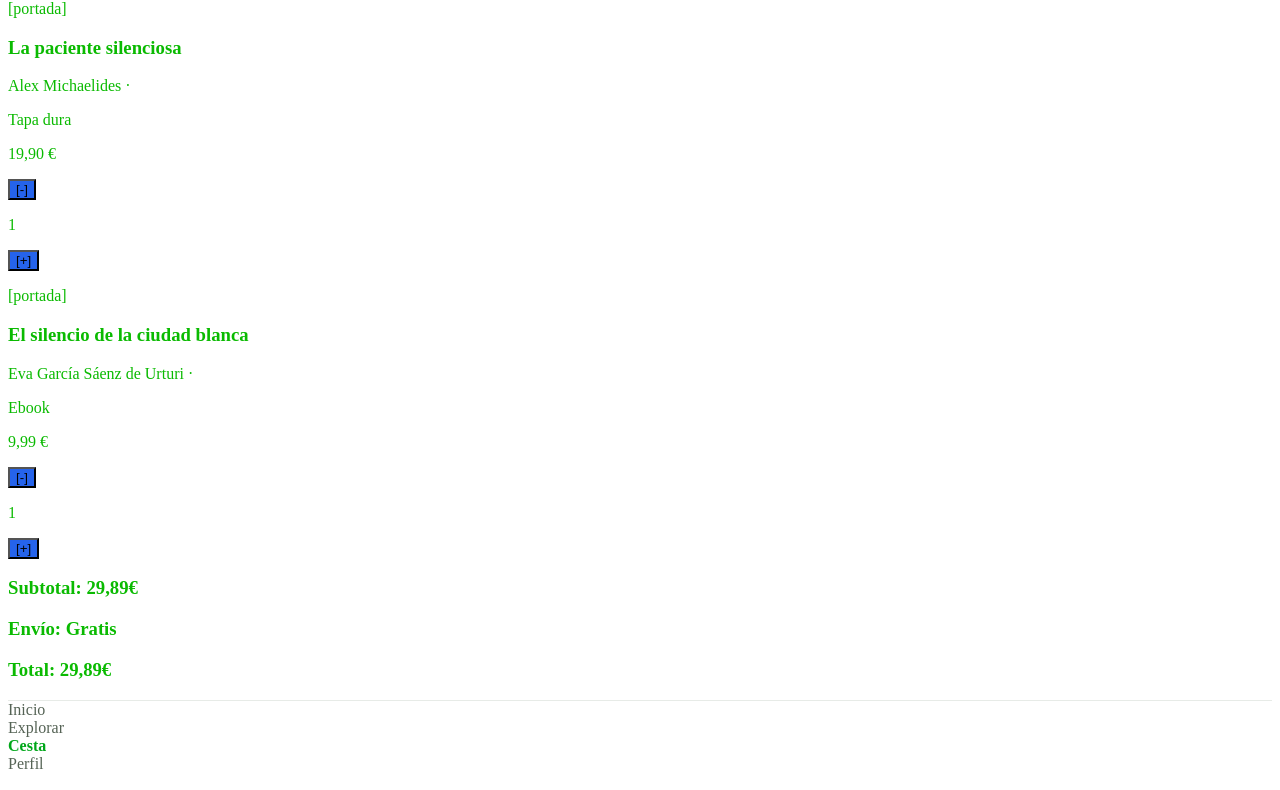
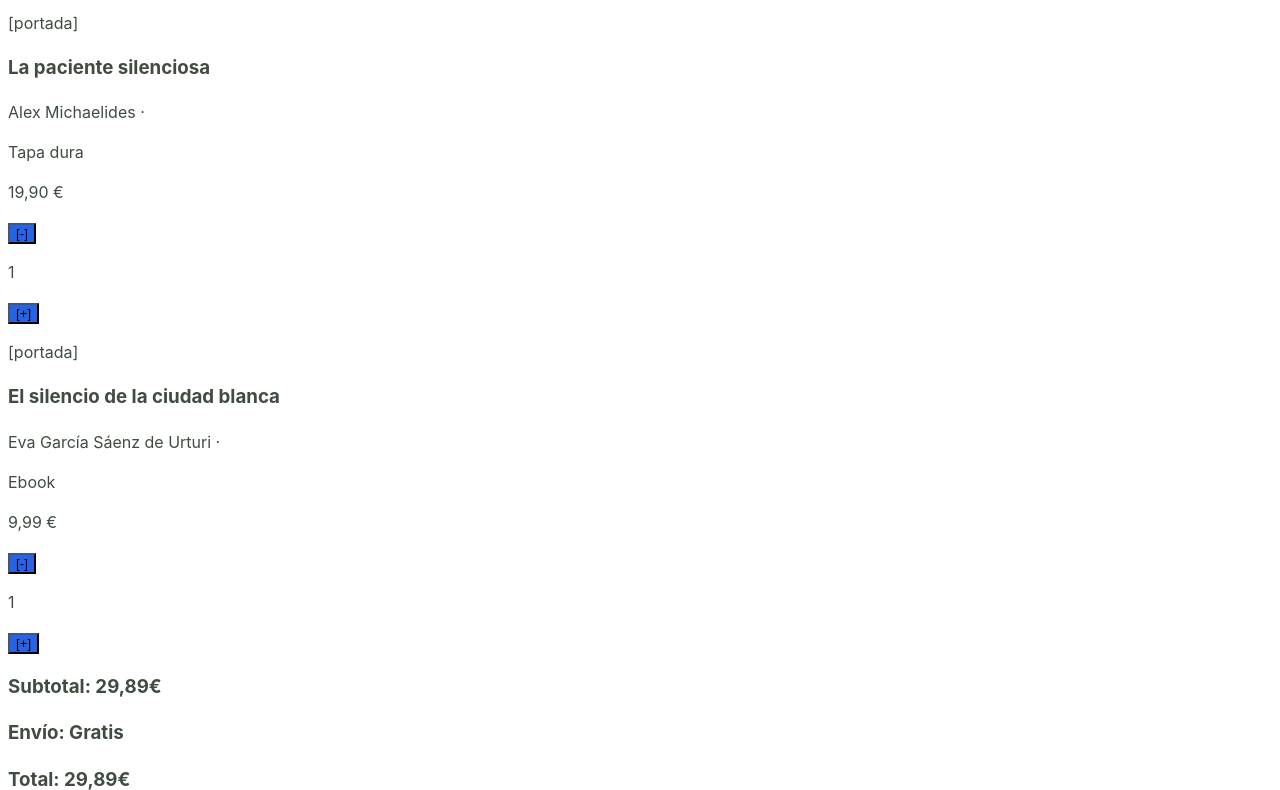
Before and after one commit to HugoBarFer/LaTrastienda_BarceloHugo, a plain HTML site: page trastienda-ud4/carrito.html in a window 1280 px wide. Shown: the part 80-870 px from the top of the page. Drawn offline with Linux system fonts and the light colour scheme.

Commit message:
(4.1_05) ejercicio de tipografía, unidades y compatibilidad completado

```diff
--- a/trastienda-ud4/css/estilos.css
+++ b/trastienda-ud4/css/estilos.css
@@ -30,12 +30,25 @@
     --brand:          var(--color-primary-500);
     --bg-surface:     #ffffff;
 
+    --font-body: 'Inter', system-ui, sans-serif;
+    --font-display: 'Plus Jakarta Sans', system-ui, sans-serif;
+
+    --text-xs:   0.75rem;   /* Caption (12 px) */
+    --text-sm:   0.875rem;  /* Body Small (14 px) */
+    --text-base: 1rem;      /* Body (16 px) */
+    --text-lg:   1.125rem;  /* H3 (18 px) */
+    --text-xl:   1.25rem;   /* H2 (20 px) */
+    --text-2xl:  1.5rem;    /* H1 (24 px) */
+    --text-3xl:  1.875rem;  /* Display (30 px) */
 
 }
 
 body{
-    font-family: 'Times New Roman', Times, serif;
-    color:rgb(10, 186, 1);
+    font-family: var(--font-body);
+    font-size: 1rem;
+    line-height: 1.5;
+    color: var(--text-muted);
+    min-height: 100dvh;
 }
 
 nav a[aria-current="page"] {
@@ -105,6 +118,7 @@ nav{
 }
 
 .card{
+    max-width: 65ch;
     background-color: var(--bg-surface);
     border: 1px solid var(--border-subtle);
     border-radius: 12px;
```
Also changed, not shown: trastienda-ud4/index.html (+8 -0 lines).
